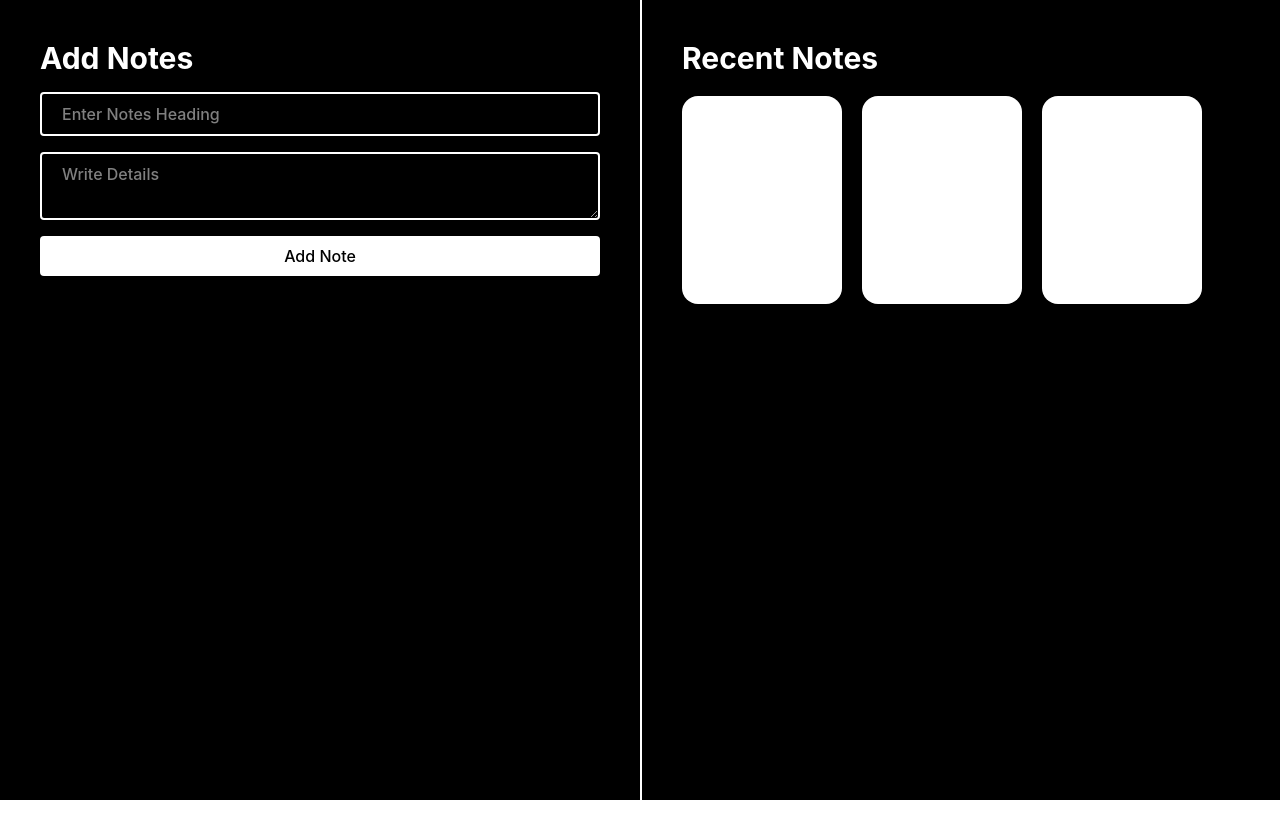
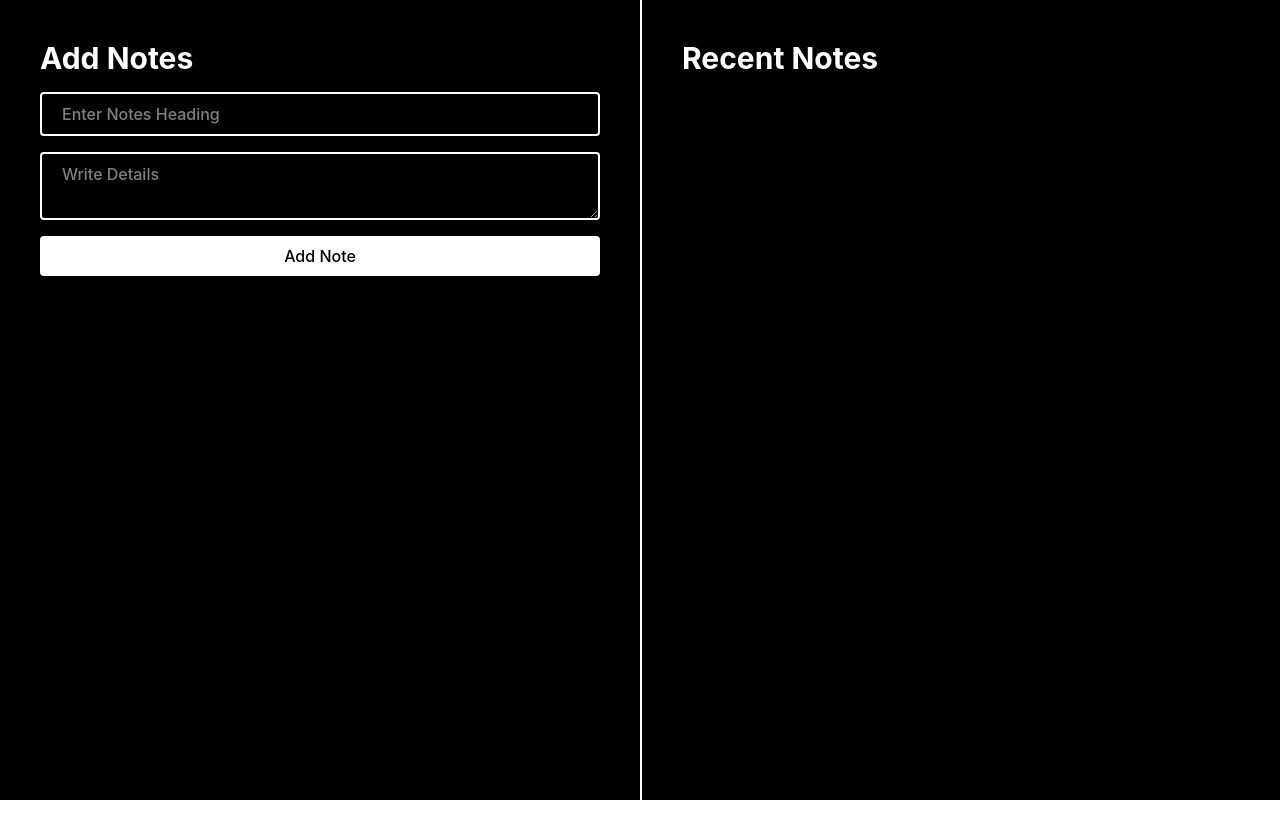
Before and after one commit to ravinabisht2003/React, a React (Vite) app in the folder 13-Notepad-Project/: page / in a window 1280 px wide. Built offline with nearby package versions, Linux system fonts and the light colour scheme.

Commit message:
feat - adding note display

```diff
--- a/13-Notepad-Project/src/App.jsx
+++ b/13-Notepad-Project/src/App.jsx
@@ -5,10 +5,22 @@ function App() {
 
   const [title, setTitle] = useState("")
   const [details, setDetails] = useState("")
+  const [task, setTask] = useState([])
 
   const formHandler = (e)=>{
     e.preventDefault()
-    console.log(title, details);
+
+    // We are making a task copy & it's storing old task
+    const copytask = [...task];
+
+    //Pushing the title and details in copy task and pushing it in  object
+    copytask.push({title,details})
+
+    //Replacing copytask with settask (original) and it will add new data in the setTask
+    setTask(copytask);
+
+    console.log(copytask);
+
     setTitle("")
     setDetails("")
   }
@@ -42,14 +54,20 @@ function App() {
 
         ></textarea>
 
-        <button className= 'bg-white font-medium w-full text-black outline-none px-5 py-2 rounded'>Add Note</button>
+        <button className= 'bg-white font-medium w-full text-black outline-none px-5 py-2 rounded active:scale-95'>Add Note</button>
       </form>
       <div className='lg:w-1/2 lg:border-l-2 p-10'>
       <h1 className='text-3xl font-bold'>Recent Notes</h1>
-      <div className='flex flex-wrap gap-5 mt-5 h-full overflow-auto'>
-        <div className='h-52 w-40 rounded-2xl bg-white'></div>
-        <div className='h-52 w-40 rounded-2xl bg-white'></div>
-        <div className='h-52 w-40 rounded-2xl bg-white'></div>
+      <div className='flex flex-wrap gap-5 mt-5 h-full overflow-auto items-start justify-start'>
+        {task.map(function(elem,idx){
+          return  <div key={idx} className=" flex justify-between flex-col items-start relative h-52 w-40 bg-cover rounded-xl text-black pt-9 pb-4 px-4 bg-[url('https://static.vecteezy.com/system/resources/previews/037/152/677/non_2x/sticky-note-paper-background-free-png.png')]">
+            <h3 className='leading-tight text-xl font-bold'>{elem.title}</h3>
+            <p className='mt-2 leading-tight font-medium text-gray-500'>{elem.details}</p>
+
+          </div>
+
+        })}
+
 
       </div>
       </div>
```
